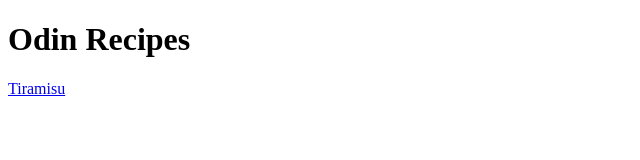
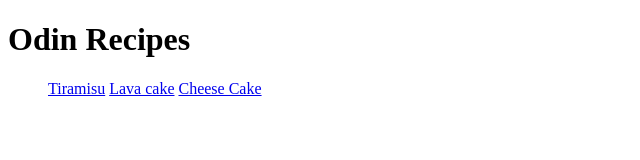
Before and after one commit to NistorAlex/odin-recipes, a plain HTML site: page index.html in a window 1280 px wide. Shown: the whole page, without its empty margins (0-640 px from the left). Drawn offline with Linux system fonts and the light colour scheme.

Commit message:
Add links for other recipe pages to index

```diff
--- a/index.html
+++ b/index.html
@@ -8,6 +8,10 @@
 </head>
 <body>
     <h1>Odin Recipes</h1>
-    <a href="recipes/tiramisu.html">Tiramisu</a>
+    <ul>
+        <a href="recipes/tiramisu.html">Tiramisu</a>
+        <a href="recipes/lavacake.html">Lava cake</a>
+        <a href="recipes/cheesecake.html">Cheese Cake</a>
+    </ul>
 </body>
 </html>
```
